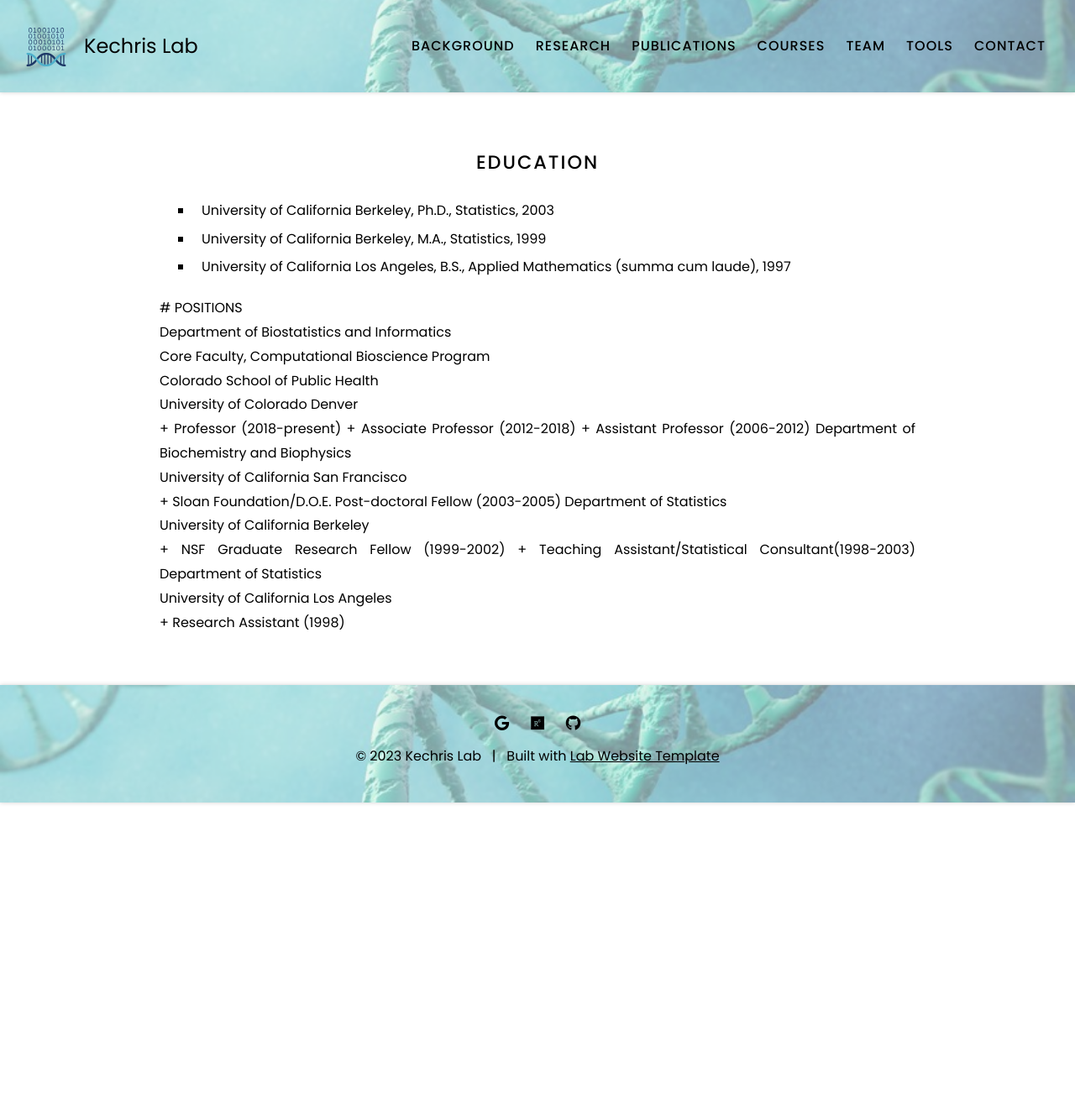
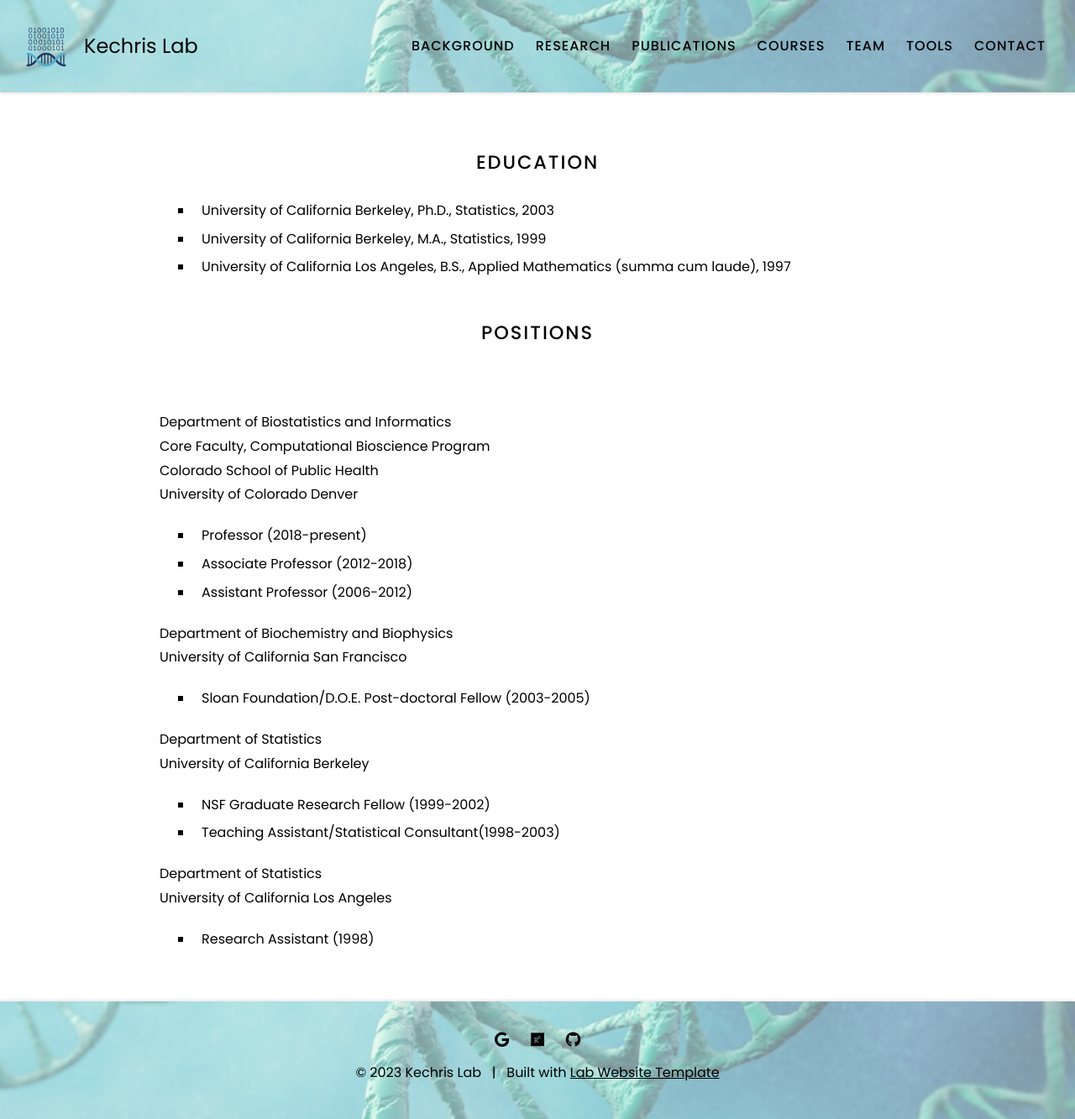
Before and after one commit to KechrisLab/kechrislab.github.io, a Jekyll site: the page built from background/index.md, in a window 1280 px wide. Shown: the whole page at 84% size. Built offline with Jekyll 4.4.1, drawn with Linux system fonts in a browser that asks for light colours; before the commit the page ends 956 px from its top, so only the background shows below that.

Commit message:
Update index.md

```diff
--- a/background/index.md
+++ b/background/index.md
@@ -11,7 +11,6 @@ nav:
 + University of California Berkeley, M.A., Statistics, 1999
 + University of California Los Angeles, B.S., Applied Mathematics (summa cum laude), 1997
 
-<p align="left">
 # POSITIONS
 
 <br>
```
